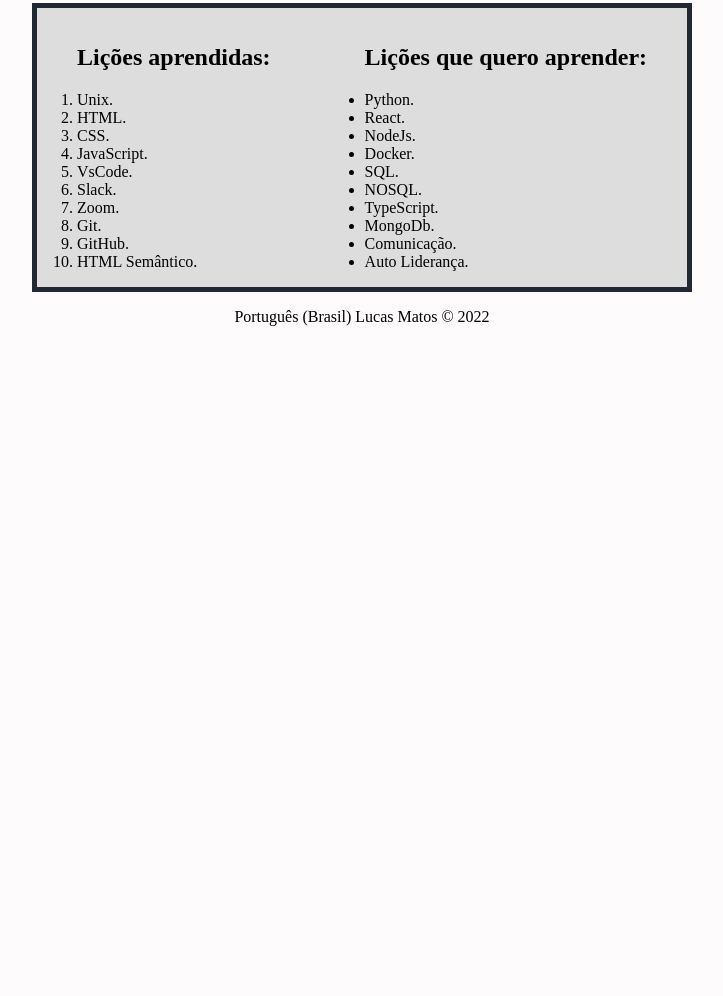
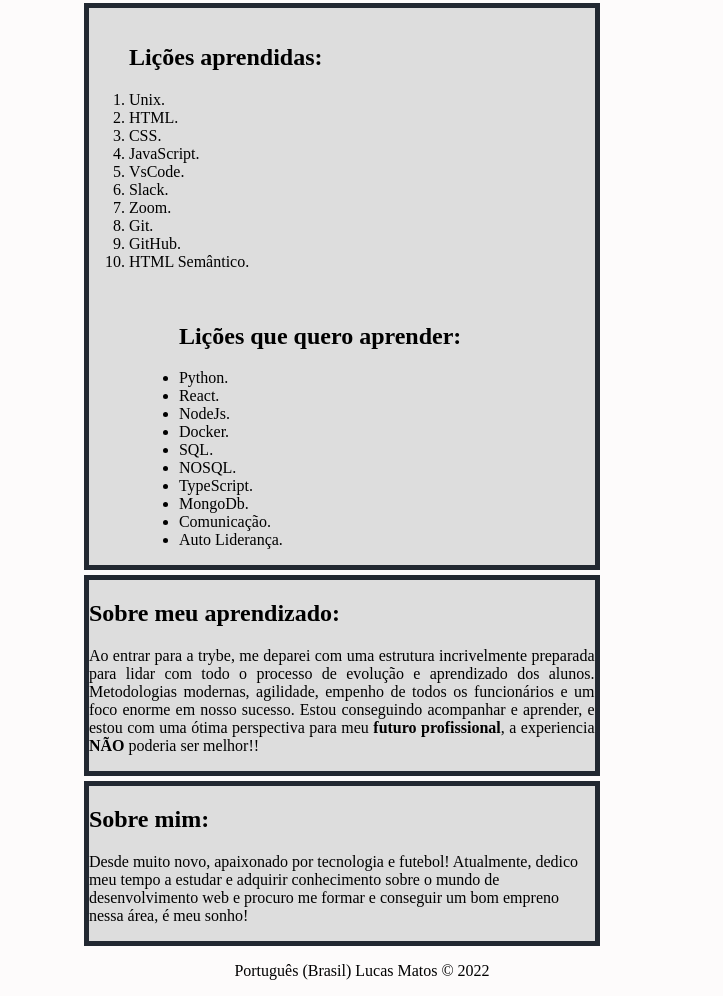
Before and after one commit to lucaslmatos/lessons-learned-p1, a website: page index.html in a window 1280 px wide. Shown: the part 478-1474 px from the top of the page, without its empty margins (278-1001 px from the left). Before the commit the page ends 820 px from the top, so only its background shows below. Drawn offline with Linux system fonts and the light colour scheme.

Commit message:
C05 requisitos 08, 09, 10, 11 e 13

```diff
--- a/index.html
+++ b/index.html
@@ -47,7 +47,15 @@
                 <li>Auto Liderança.</li>
             </ul>
         </section>
+        <article>
+            <h2>Sobre meu aprendizado:</h2>
+            <p>Ao entrar para a trybe, me deparei com uma estrutura incrivelmente preparada para lidar com todo o processo de evolução e aprendizado dos alunos. Metodologias modernas, agilidade, empenho de todos os funcionários e um foco enorme em nosso sucesso. Estou conseguindo acompanhar e aprender, e estou com uma ótima perspectiva para meu <strong>futuro profissional</strong>, a experiencia <strong>NÃO</strong> poderia ser melhor!!</p>
+        </article>
     </main>
+    <aside>
+        <h2>Sobre mim:</h2>
+        <p>Desde muito novo, apaixonado por tecnologia e futebol! Atualmente, dedico meu tempo a estudar e adquirir conhecimento sobre o mundo de desenvolvimento web e procuro me formar e conseguir um bom empreno nessa área, é meu sonho!</p>
+    </aside>
     <footer id="rodape">
         <p>Português (Brasil) Lucas Matos © 2022</p>
     </footer>
--- a/style.css
+++ b/style.css
@@ -57,9 +57,26 @@
 #listas {
     background-color: #DDDDDD;
     border: 5px solid #222831;
-    max-width: 650px;
-    margin: auto;
+    max-width: 40%;
+    margin-left:28%;
 }
 #rodape {
     text-align: center;
 }
+
+article {
+    background-color: #DDDDDD;
+    border: 5px solid #222831;
+    max-width: 40%;
+    margin-left:28%;
+    margin-top: 5px;
+    text-align: justify;
+}
+
+aside{
+    background-color: #DDDDDD;
+    border: 5px solid #222831;
+    max-width: 40%;
+    margin-left:28%;
+    margin-top: 5px;
+}
```
